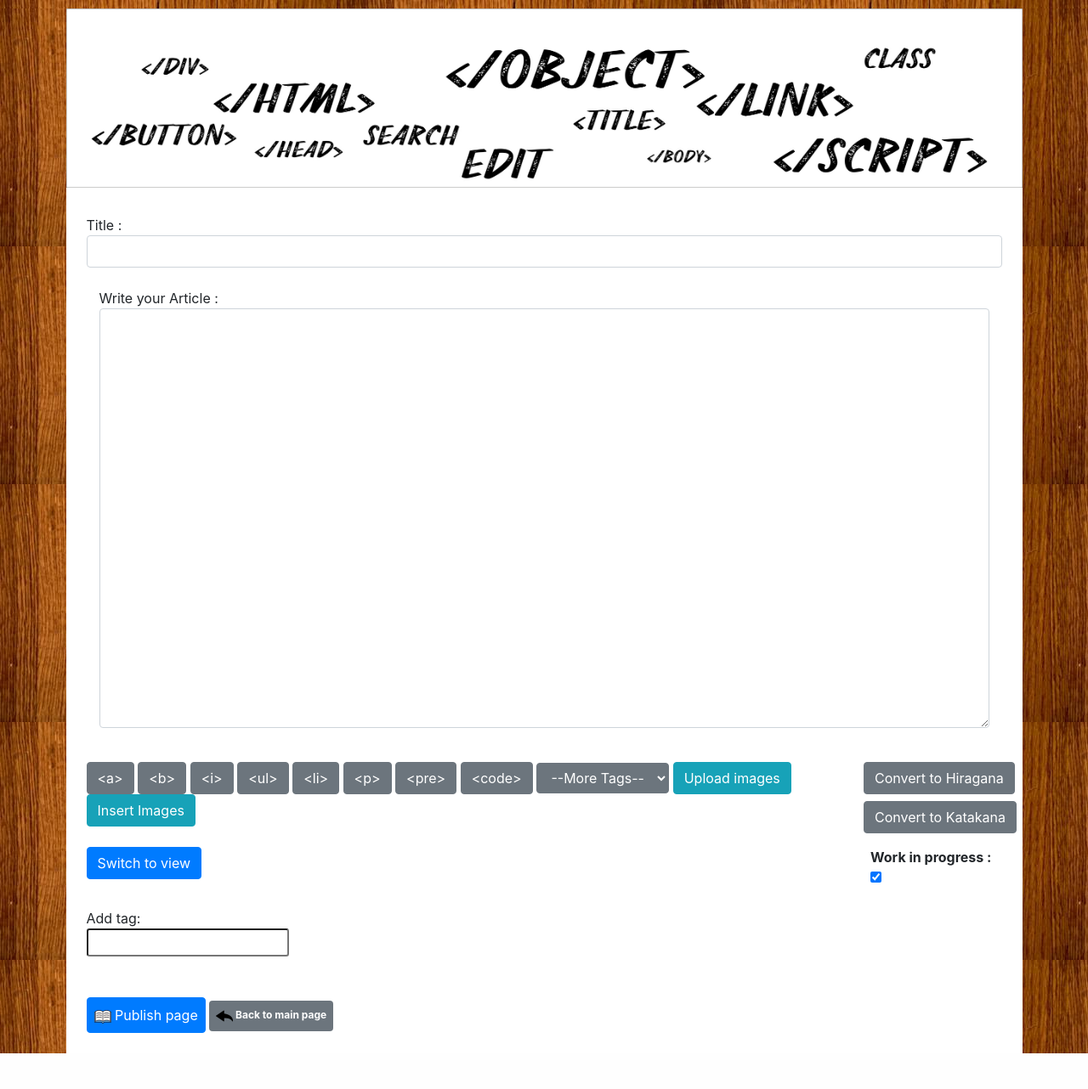
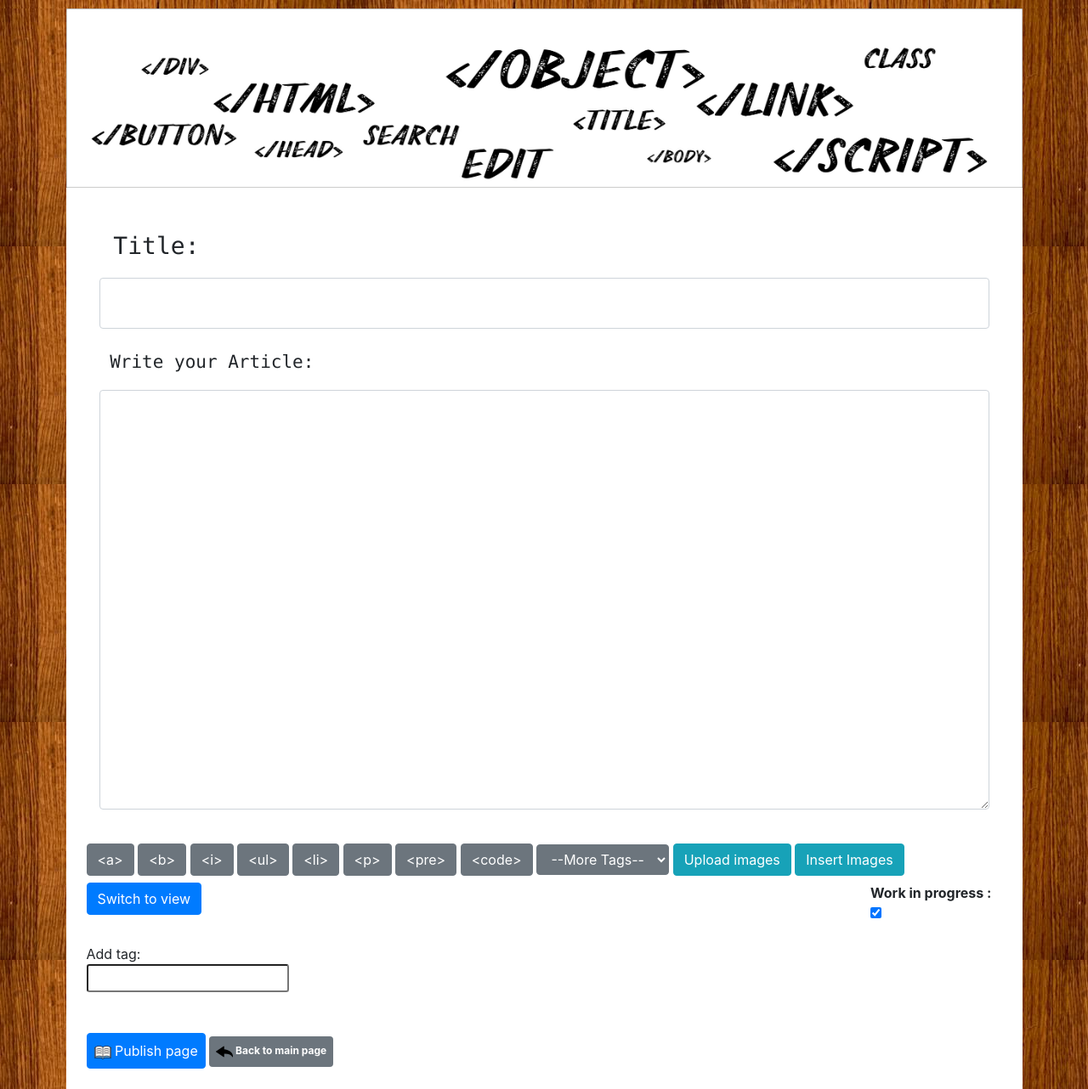
Before and after one commit to ssaprank/personal_wiki, a Django app: page /create in a window 1280 px wide. Shown: the whole page at 85% size. Before the commit the page ends 1240 px from the top, so only its background shows below. Run offline with Django 3.2, Linux system fonts and the light colour scheme; tables that the repository leaves empty hold one stand-in row (values such as "Sample post"); grey boxes marked "Sample" are stand-in pictures; some libraries are stand-ins or nearby versions.

Commit message:
create edit page title styling changed

```diff
--- a/wiki/page/models.py
+++ b/wiki/page/models.py
@@ -55,7 +55,7 @@ class ArticleForm(ModelForm):
 		model = Article
 		widgets = {
 			'html': Textarea(attrs={'cols' : '80', 'rows' : '20', 'class' : 'form-control'}),
-			'title' : TextInput(attrs={'class' : 'form-control'})
+			'title' : TextInput(attrs={'class' : 'form-control', 'style' : 'height: 60px; font-size:20pt;'})
 		}
 		fields = ['title', 'html', 'work_in_progress']
 		labels = {
--- a/wiki/page/templates/page/edit_create_page.html
+++ b/wiki/page/templates/page/edit_create_page.html
@@ -27,15 +27,19 @@
     <form method="POST" action="{% url 'page:create' %}" id="edit_page_form">
 {% endif %}
 {% csrf_token %}
-        <div class="row mt-2">
+        <div class="d-inline row">
             <div class="col">
-                {{page_form.title.label}} : &nbsp;
+                <font size="+3">
+                    <pre> {{page_form.title.label}}:</pre>
+                </font>
                 {{page_form.title}}
             </div>
         </div>
         <div class="d-inline row mt-3">
             <div class="col-lg" id="html_wrapper">
-                {{page_form.html.label}} : &nbsp;
+                <font size="+2">
+                    <pre> {{page_form.html.label}}: &nbsp;</pre>
+                </font>
                 {{page_form.html}}
             </div>
         </div>
@@ -62,21 +66,14 @@
                        data-url="{% url 'page:upload_image' %}"
                        data-form-data='{"csrfmiddlewaretoken": "{{ csrf_token }}"}'/>
 
+                <!-- Button for triggering image insertion modal -->
                 <button type="button" class="btn btn-info" data-toggle="modal" data-target="#imagesInsertionModal">
                     Insert Images
                 </button>
-            </div>
-            <div class="col-sm-2 float-right mr-2">
-                <button type="button" id="btn_rus_to_hira" name="btn_rus_to_hira" class="btn btn-secondary mb-2">
-                    Convert to Hiragana
-                </button>
 
-                <button type="button" id="btn_rus_to_kata" name="btn_rus_to_kata" class="btn btn-secondary">
-                    Convert to Katakana
-                </button>
             </div>
         </div>
-        <div class="button_row row mt-lg-3">
+        <div class="button_row row mt-lg-2">
             <div class="col">
                 <input type="button" id="html_view_toggle" value="Switch to view" class="btn btn-primary"/>
             </div>
```
